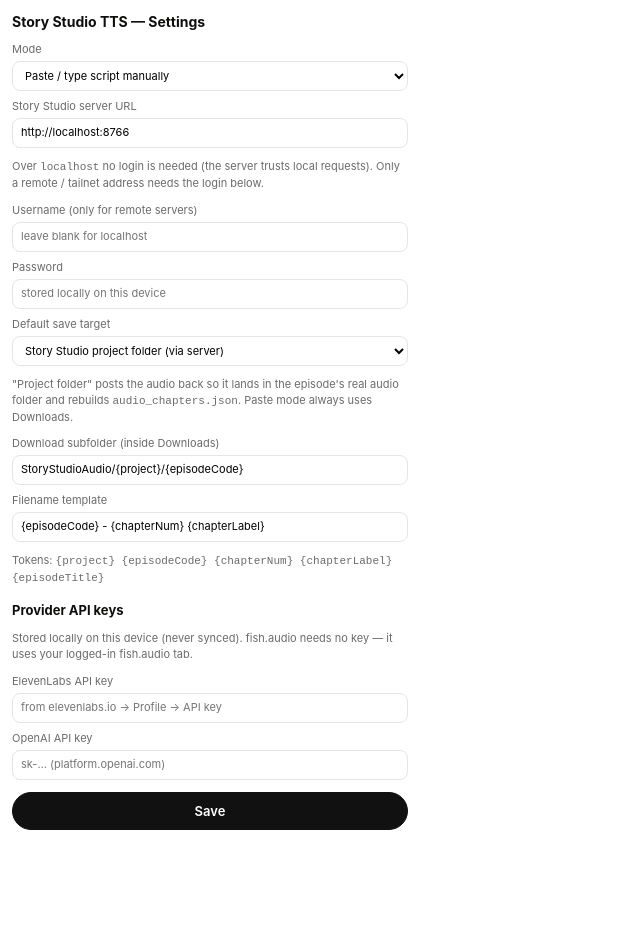
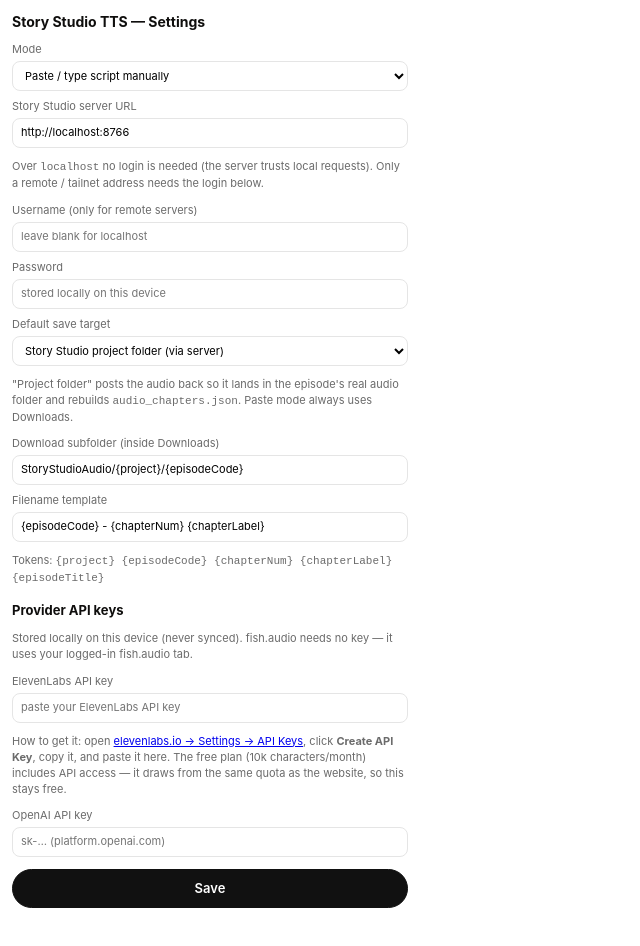
Before and after one commit to theng12/story-studio-audio-generator, a browser extension: page src/options/options.html in a window 1280 px wide. Shown: the whole page, without its empty margins (0-640 px from the left). Before the commit the page ends 880 px from the top, so only its background shows below. Drawn offline with Linux system fonts and the light colour scheme.

Commit message:
Add 'how to get your ElevenLabs API key' helper in Settings
Walks users through creating a free ElevenLabs key (free tier includes API
access, same 10k/mo quota as the website). Keeps ElevenLabs on the robust
API-key path: recon showed the web app uses Firebase auth + a Web Worker for
generation, making web-driving far more fragile than fish.audio for no real
benefit (the key spends the same free quota).

Co-Authored-By: theng12 <112568204+theng12@users.noreply.github.com>
Co-Authored-By: Claude Opus 4.8 <noreply@anthropic.com>

```diff
--- a/src/options/options.html
+++ b/src/options/options.html
@@ -54,8 +54,13 @@
     <p class="muted">Stored locally on this device (never synced). fish.audio
       needs no key — it uses your logged-in fish.audio tab.</p>
     <label>ElevenLabs API key
-      <input id="elevenLabsKey" type="password" autocomplete="off" placeholder="from elevenlabs.io → Profile → API key" />
+      <input id="elevenLabsKey" type="password" autocomplete="off" placeholder="paste your ElevenLabs API key" />
     </label>
+    <p class="muted">How to get it: open
+      <a href="https://elevenlabs.io/app/settings/api-keys" target="_blank" rel="noopener">elevenlabs.io → Settings → API Keys</a>,
+      click <strong>Create API Key</strong>, copy it, and paste it here. The free
+      plan (10k characters/month) includes API access — it draws from the same
+      quota as the website, so this stays free.</p>
     <label>OpenAI API key
       <input id="openaiKey" type="password" autocomplete="off" placeholder="sk-… (platform.openai.com)" />
     </label>
```
